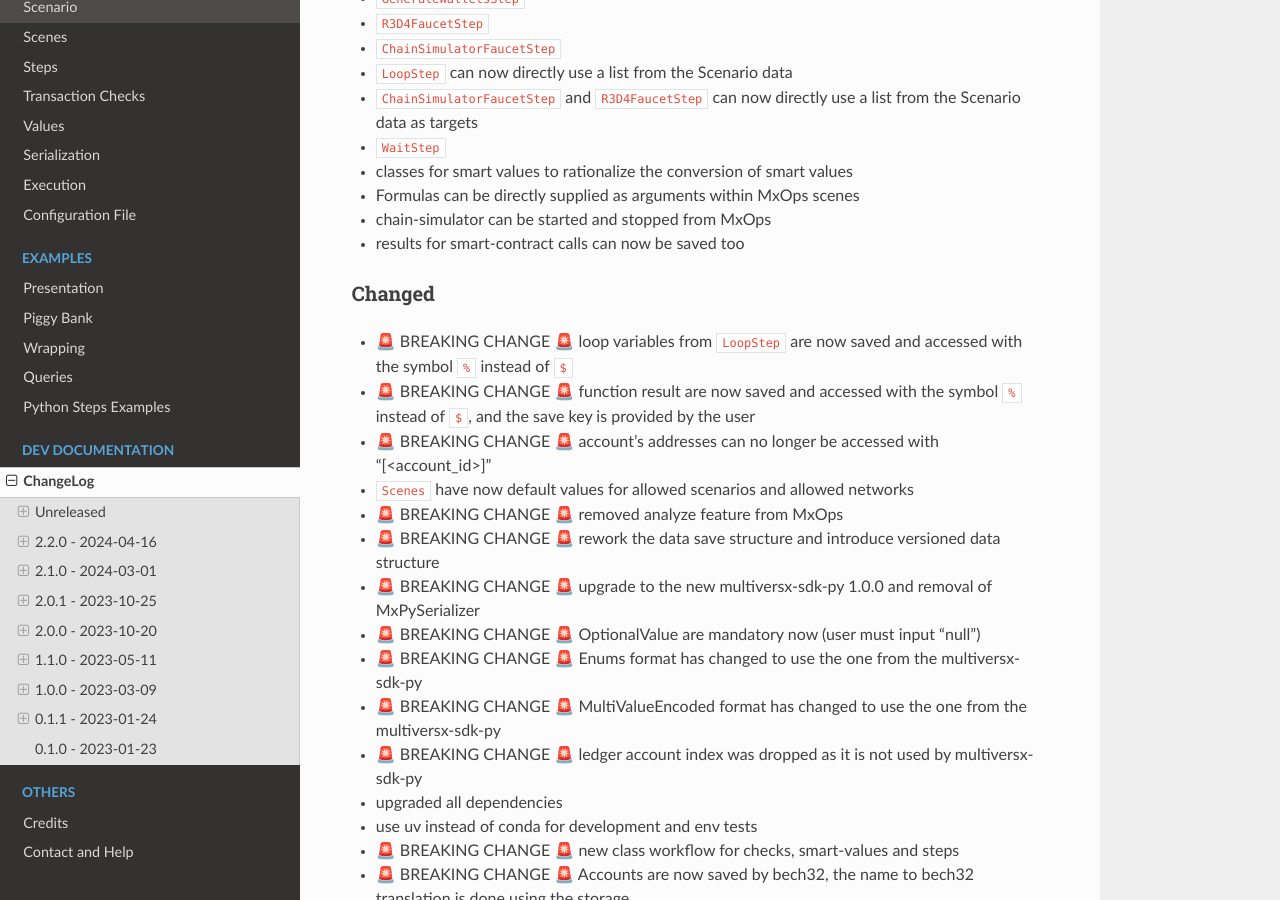
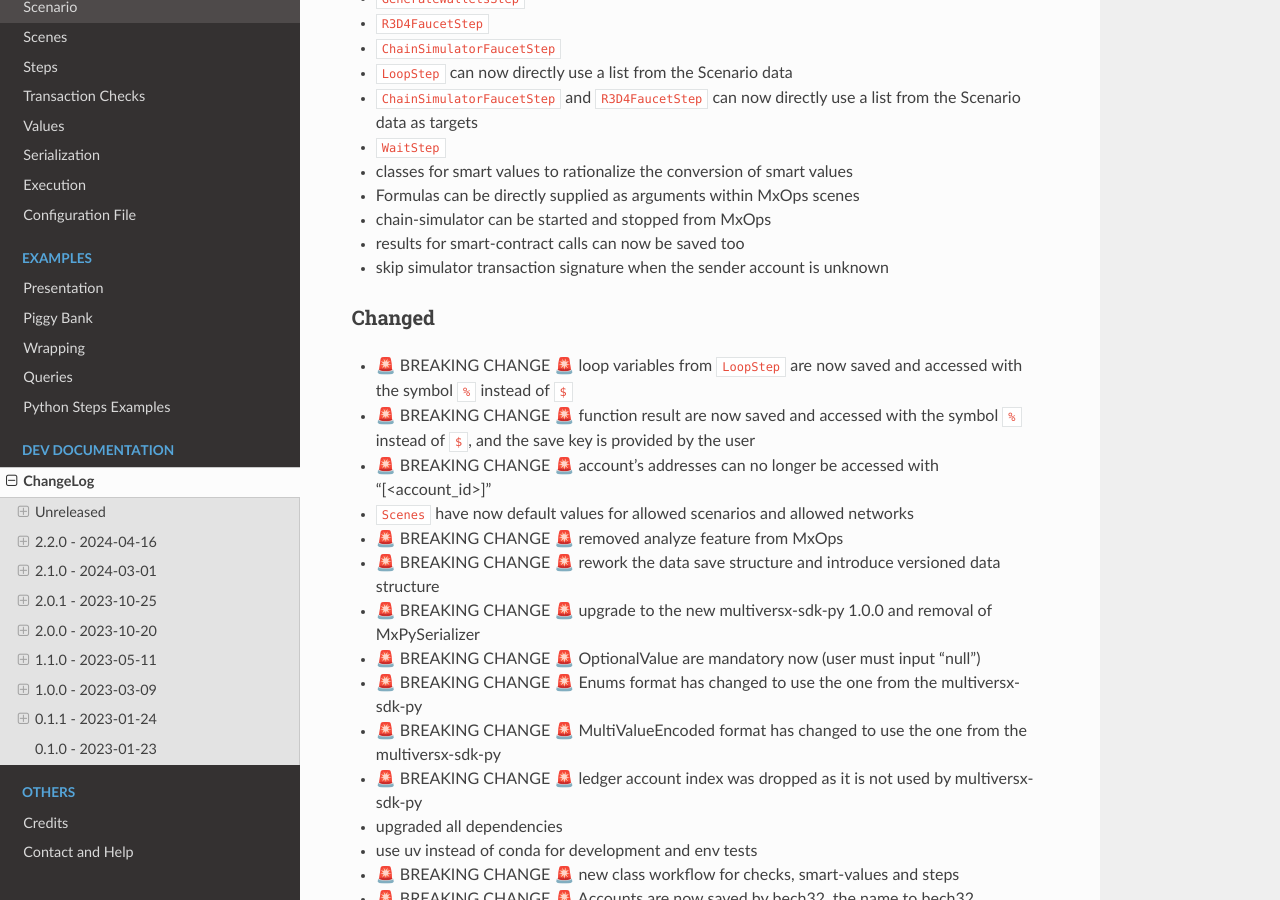
Before and after one commit to Catenscia/MxOps, a Sphinx documentation site: the page built from docs/source/dev_documentation/changelog.md, in a window 1280 px wide and 900 px high, scrolled down 574 px. Built offline with Sphinx 7.4.7 and the Read the Docs theme 3.1.0, drawn with Linux system fonts in a browser that asks for light colours.

Commit message:
docs: changelog

```diff
--- a/docs/source/dev_documentation/changelog.md
+++ b/docs/source/dev_documentation/changelog.md
@@ -24,6 +24,7 @@
 - Formulas can be directly supplied as arguments within MxOps scenes
 - chain-simulator can be started and stopped from MxOps
 - results for smart-contract calls can now be saved too
+- skip simulator transaction signature when the sender account is unknown
 
 
 ### Changed
```
